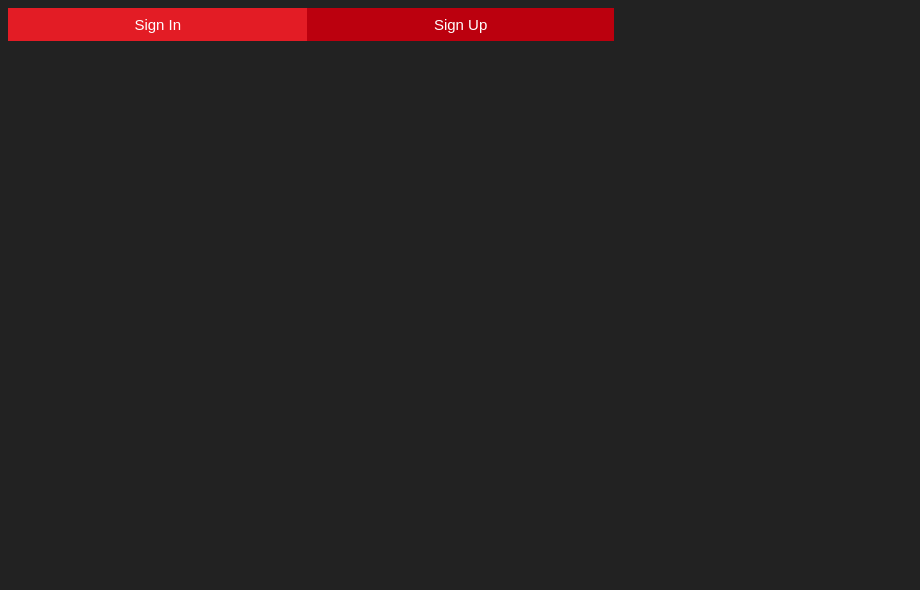
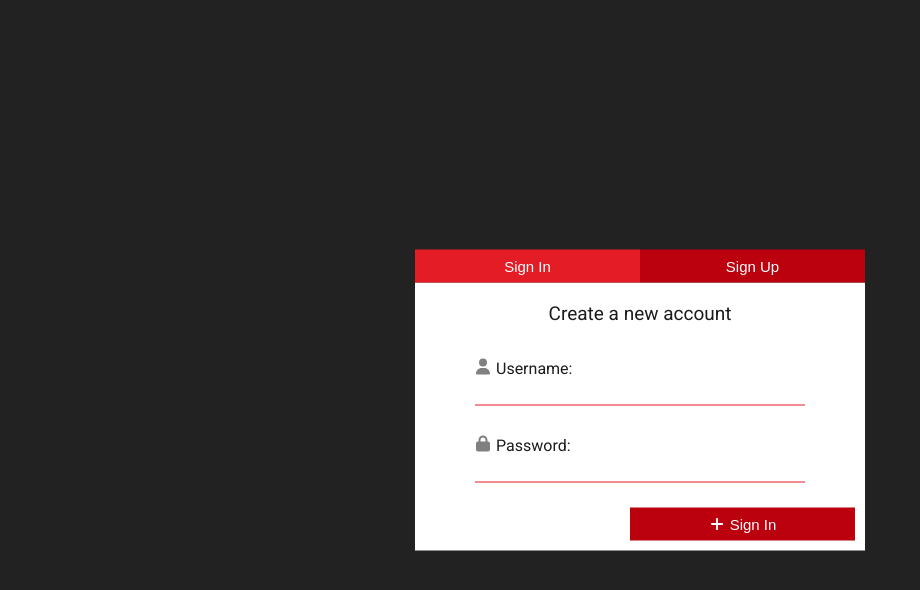
Before and after one commit to mdallen5393/holbertonschool-cinema-guru, a React (Create React App) app in the folder cinema-guru/: page / in a window 1280 px wide. Shown: the top 590 px of the page, without its empty margins (0-920 px from the left). Built offline with nearby package versions, Linux system fonts and the light colour scheme.

Commit message:
Added styles for Login & Authentication components

```diff
--- a/cinema-guru/src/App.css
+++ b/cinema-guru/src/App.css
@@ -18,4 +18,20 @@
 body {
     background-color: var(--color-dark);
     font-family: Roboto;
+    padding: 0;
+    margin: 0;
 }
+
+.App {
+    height: 100vh;
+    width: 100vw;
+    position: relative;
+}
+
+.auth {
+    position: absolute;
+    top: 50%;
+    left: 50%;
+    transform: translate(-50%, -50%);
+    min-width: 250px;
+}
--- a/cinema-guru/src/components/general/Input.js
+++ b/cinema-guru/src/components/general/Input.js
@@ -8,15 +8,19 @@ const Input = ({ label, type, className, value, setValue, icon, inputAttributes
         setValue(event.target.value);
     }
 
+    const id = `input-${label.replace(/\s/g, '').toLowerCase()}`;
+
     return (
         <div className={`input-container ${className}`}>
             <div className='icon-label'>
                 {icon && <FontAwesomeIcon icon={icon} />}
-                <label>
+                <label htmlFor={id}>
                     {label}
                 </label>
             </div>
             <input
+              id={id}
+              name={id}
               type={type}
               value={value}
               onChange={handleInput }
--- a/cinema-guru/src/components/general/general.css
+++ b/cinema-guru/src/components/general/general.css
@@ -2,7 +2,7 @@
 
 /* -- BUTTONS -- */
 button {
-    /* background-color: var(--color-dark-red); */
+    background-color: var(--color-dark-red);
     color: var(--color-light);
     font-size: 15px;
     border: none;
@@ -20,7 +20,6 @@ button {
     margin:10px;
     display: flex;
     flex-direction:column;
-    max-width: 40%;
 }
 
 input {
--- a/cinema-guru/src/routes/auth/Authentication.js
+++ b/cinema-guru/src/routes/auth/Authentication.js
@@ -1,5 +1,7 @@
 import './auth.css';
 import Button from '../../components/general/Button';
+import Login from './Login';
+
 import React, { useState } from 'react';
 
 const Authentication = ({ setIsLoggedIn, setUserUsername }) => {
@@ -23,6 +25,12 @@ const Authentication = ({ setIsLoggedIn, setUserUsername }) => {
                     onClick={() => set_switch(false)}
                 />
             </div>
+            <Login
+                username={username}
+                password={password}
+                setUsername={setUsername}
+                setPassword={setPassword}
+            />
         </form>
     )
 }
--- a/cinema-guru/src/routes/auth/Login.js
+++ b/cinema-guru/src/routes/auth/Login.js
@@ -2,36 +2,39 @@ import './auth.css';
 import Input from '../../components/general/Input';
 import Button from '../../components/general/Button';
 
-import { FontAwesomeIcon } from '@fortawesome/react-fontawesome';
-import { faUser } from FontAwesomeIcon;
+import { faUser, faLock, faPlus} from '@fortawesome/free-solid-svg-icons';
 
 const Login = ({username, password, setUsername, setPassword}) => {
+    const handleLogin = () => {
+        // handle login
+        console.log("logged in!")
+    }
+
     return (
         <div className="login">
+            <p>Create a new account</p>
             <Input
                 label="Username:"
                 type="text"
-                className=""
-                value=""
-                setValue=""
-                icon=""
-                inputAttributes=""
+                className="username"
+                value={username}
+                setValue={setUsername}
+                icon={faUser}
             />
             <Input
-                label="Username:"
+                label="Password:"
                 type="text"
-                className=""
-                value=""
-                setValue=""
-                icon=""
-                inputAttributes=""
+                className="password"
+                value={password}
+                setValue={setPassword}
+                icon={faLock}
             />
             <Button
-                label="Sign Up"
+                label="Sign In"
                 type="submit"
-                className=""
-                onClick=""
-                icon=""
+                className="login-button"
+                onClick={handleLogin}
+                icon={faPlus}
             />
         </div>
     );
--- a/cinema-guru/src/routes/auth/auth.css
+++ b/cinema-guru/src/routes/auth/auth.css
@@ -8,6 +8,28 @@
     background-color: var(--color-dark-red) !important;
 }
 
+Authentication {
+    place-self: center;
+}
+
+form {
+    width: 50%;
+    max-width: 450px;
+}
+
+form > .login {
+    display: flex;
+    flex-direction: column;
+}
+
+form > .login > p {
+    font-size: 19px;
+    align-self: center;
+    color: #1c1c1c;
+
+}
+
+/* AUTH BUTTONS */
 form > auth-buttons {
     display: flex;
     flex-direction: row;
@@ -16,5 +38,38 @@ form > auth-buttons {
 form Button {
     margin: 0;
     padding-left: 10%;
-    padding-right: 10%
+    padding-right: 10%;
+    width: 50%;
 }
+
+/* LOGIN */
+.login {
+    background-color: white;
+}
+
+.login .icon-label {
+    margin: 5px;
+}
+
+.login .icon-label svg {
+    color: gray;
+}
+
+.login label {
+    color: #1C1C1C;
+}
+
+.login Input {
+    background-color: white;
+    margin: 5px;
+}
+
+.login-button {
+    align-self: flex-end;
+    margin: 10px;
+}
+
+.login .input-container {
+    padding-left: 10%;
+    padding-right: 10%;
+}
```
